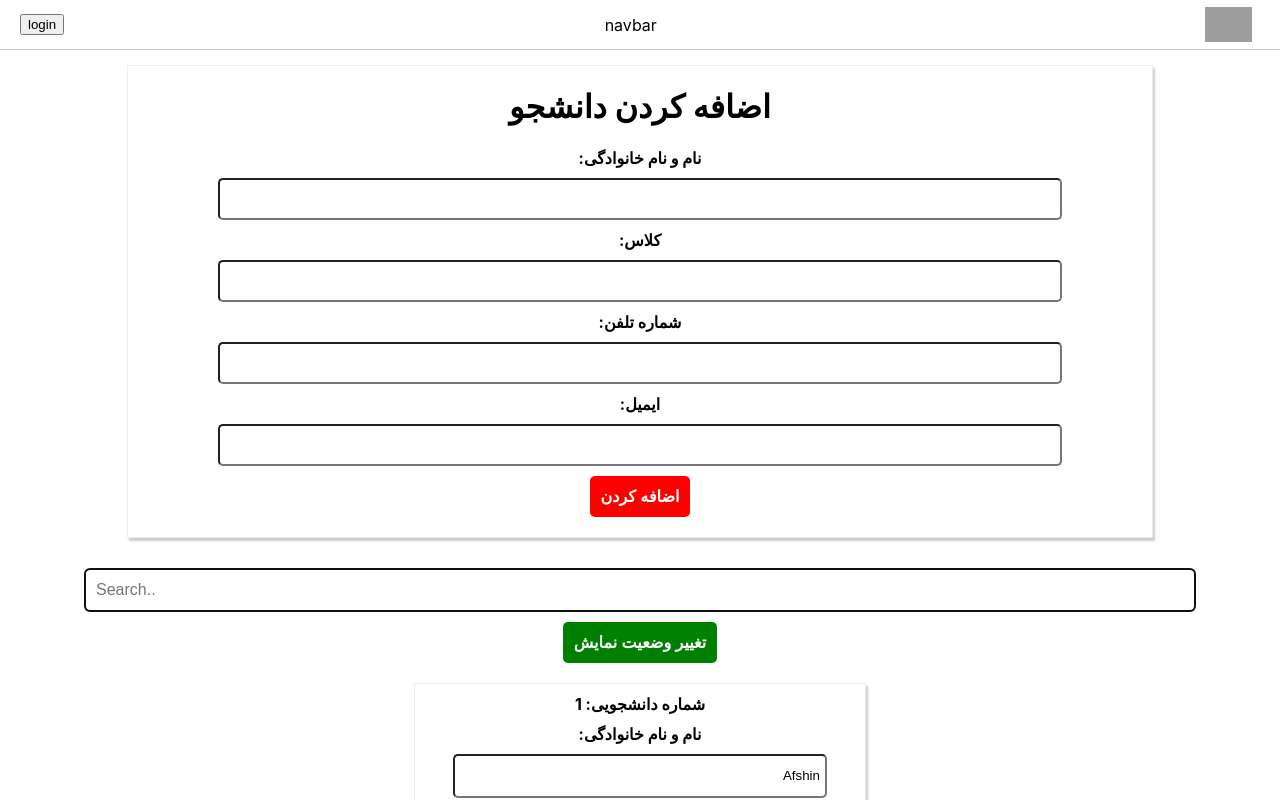
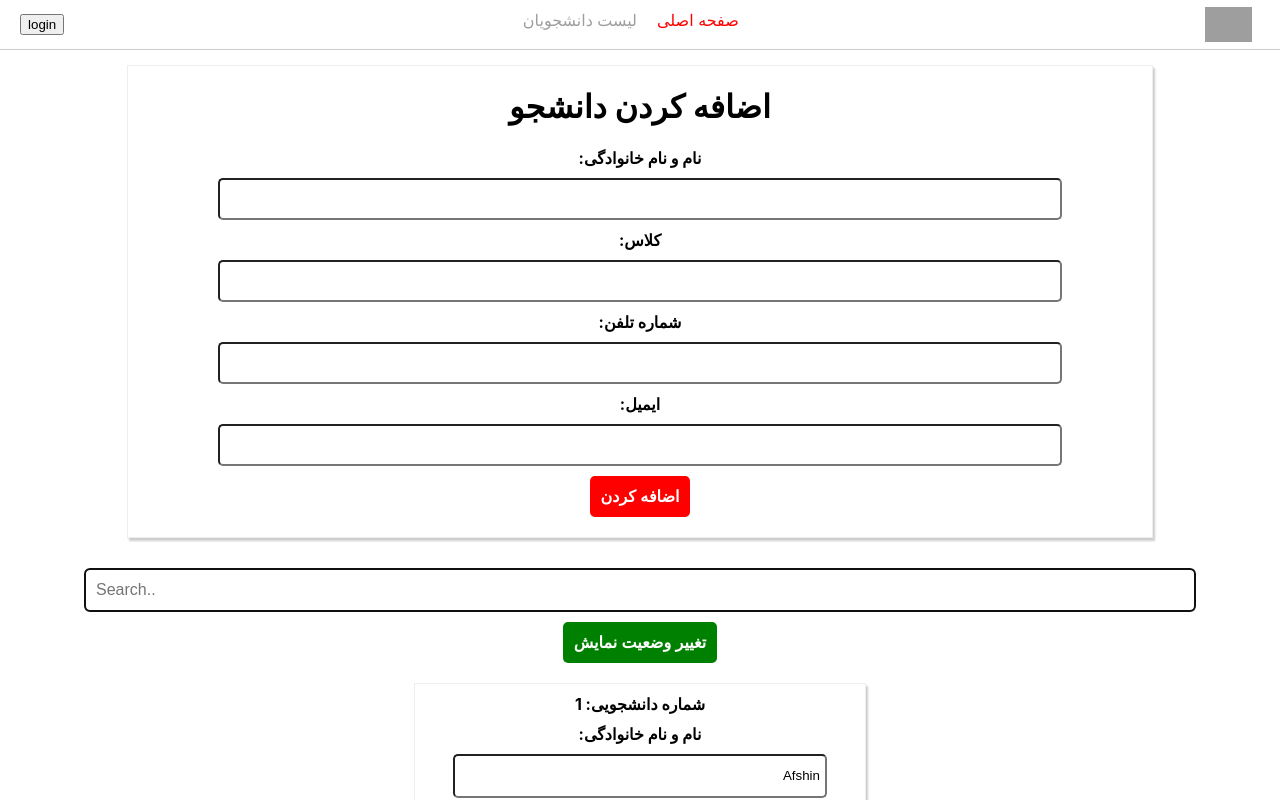
Before and after one commit to afshin4460/reactapp.ir-part4, a React (Create React App) app: page / in a window 1280 px wide. Shown: the top 800 px of the page. Built offline with nearby package versions, Linux system fonts and the light colour scheme; grey boxes are pictures that could not be loaded; the HTML template or start-up script is replaced by a standard one.

Commit message:
add menuItems

```diff
--- /dev/null
+++ b/src/containers/header/menuItems/menuItem/menuItem.css
@@ -0,0 +1,24 @@
+.menuItem {
+    height: 100%;
+    display: flex;
+    align-items: center;
+    margin: 0;
+    box-sizing: border-box;
+}
+.menuItem a {
+    color: #9e9e9e;
+    text-decoration: none;
+    height: 100%;
+    padding: 10px;
+    box-sizing: border-box;
+    display: block;
+    font-size: bold;
+}
+.menuItem a:active, .menuItem a.active {
+    cursor: pointer;
+    color: red;
+}
+.menuItem a:hover {
+    cursor: pointer;
+    color: blueviolet;
+}
--- /dev/null
+++ b/src/containers/header/menuItems/menuItem/menuItem.jsx
@@ -0,0 +1,16 @@
+import React from 'react';
+import './menuItem.css';
+
+function MenuItem(props) {
+    const classes = [];
+    if (props.acitve) {
+        classes.push('active');
+    }
+    return (
+        <li className="menuItem">
+            <a href={props.link} className={classes}>{props.children}</a>
+        </li>
+    );
+}
+
+export default MenuItem;
--- /dev/null
+++ b/src/containers/header/menuItems/menuItems.css
@@ -0,0 +1,8 @@
+.menuItems {
+    height: 100%;
+    margin: 0;
+    padding: 0;
+    list-style: none;
+    display: flex;
+    align-items: center;
+}
--- /dev/null
+++ b/src/containers/header/menuItems/menuItems.jsx
@@ -0,0 +1,14 @@
+import React from 'react';
+import './menuItems.css';
+import MenuItem from './menuItem/menuItem';
+
+function MenuItems() {
+    return (
+        <ul className='menuItems'>
+            <MenuItem link='/' acitve>صفحه اصلی</MenuItem>
+            <MenuItem link='/'>لیست دانشجویان</MenuItem>
+        </ul>
+    );
+}
+
+export default MenuItems;
--- a/src/containers/header/toolbar/toolbar.css
+++ b/src/containers/header/toolbar/toolbar.css
@@ -14,3 +14,6 @@
     padding: 0 20px;
     box-sizing: border-box;
 }
+.toolbar nav {
+    height: 100%;
+}
--- a/src/containers/header/toolbar/toolbar.jsx
+++ b/src/containers/header/toolbar/toolbar.jsx
@@ -1,12 +1,15 @@
 import React from 'react';
 import './toolbar.css';
 import Logo from '../../../components/logo/logo';
+import MenuItems from '../menuItems/menuItems';
 
 function Toolbar() {
     return (
         <header className="toolbar">
             <Logo />
-            <nav>navbar</nav>
+            <nav>
+                <MenuItems />
+            </nav>
             <button>login</button>
         </header>
     );
```
